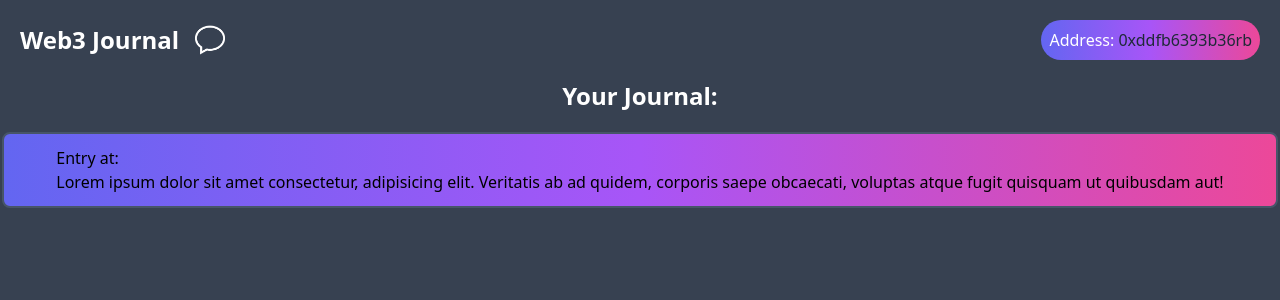
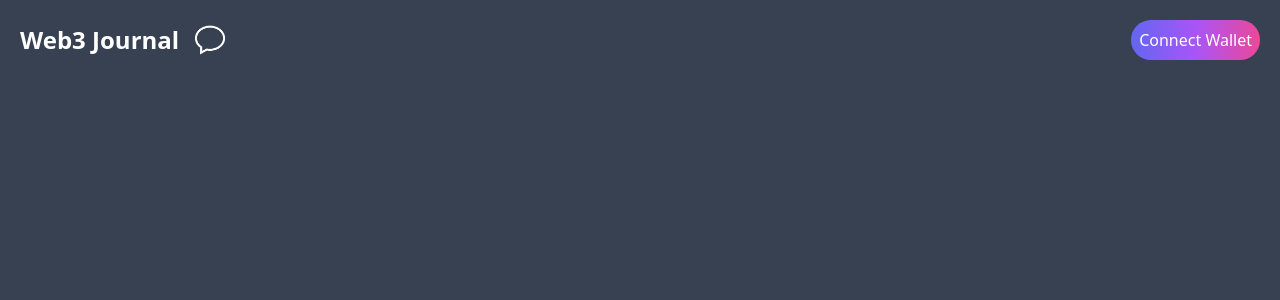
Before and after one commit to chriszlr/web3-journal, a Next.js app: page / in a window 1280 px wide. Shown: the top 300 px of the page. Built offline with nearby package versions, Linux system fonts and the light colour scheme.

Commit message:
Connect Wallet functionality

```diff
--- a/components/Navbar/Navbar.jsx
+++ b/components/Navbar/Navbar.jsx
@@ -1,8 +1,14 @@
 import Image from 'next/image'
-import React from 'react'
+import React, { useState, useEffect } from 'react'
+import { ethers } from 'ethers'
+import truncateEthAddress from 'truncate-eth-address'
 
 
-const Navbar = () => {
+
+const Navbar = ({ connected, connectWallet, currentAccount }) => {
+
+
+
   return (
     <div>
         <nav className='container mx-auto flex justify-between items-center p-5'>
@@ -11,9 +17,15 @@ const Navbar = () => {
                 <Image className='' src={"/speech-bubble-white.png"} alt={"Logo"} width={30} height={30} />
             </div>
 
-            <div className='text-white rounded-full p-2 bg-gradient-to-r from-indigo-500 via-purple-500 to-pink-500'>
-                <h2>Address: <span className='text-gray-800'>0xddfb6393b36rb</span></h2>
-            </div>
+            {connected ? (
+              <div className='text-white rounded-full p-2 bg-gradient-to-r from-indigo-500 via-purple-500 to-pink-500'>
+                <h2>Acc: <span className='text-gray-800'>{truncateEthAddress(currentAccount)}</span></h2>
+              </div>
+            ): (
+              <div onClick={connectWallet} className='text-white rounded-full p-2 bg-gradient-to-r from-indigo-500 via-purple-500 to-pink-500 cursor-pointer'>
+                <h2>Connect Wallet</h2>
+              </div>
+            )}
         </nav>
     </div>
   )
--- a/package.json
+++ b/package.json
@@ -9,9 +9,11 @@
     "lint": "next lint"
   },
   "dependencies": {
+    "ethers": "^5.7.2",
     "next": "13.0.4",
     "react": "18.2.0",
-    "react-dom": "18.2.0"
+    "react-dom": "18.2.0",
+    "truncate-eth-address": "^1.0.2"
   },
   "devDependencies": {
     "@nomicfoundation/hardhat-toolbox": "^2.0.0",
--- a/pages/_app.js
+++ b/pages/_app.js
@@ -1,9 +1,13 @@
 import '../styles/globals.css'
 import { Navbar } from '../components'
+import { useState } from 'react'
+
 
 const MyApp = ({ Component, pageProps }) =>  (
+
   <div className="bg-gray-700 h-screen">
-    <Navbar />
+    {/* <Navbar /> */}
+    {/* navbar gets instead displayed in index.js because of "Connected" State and prop for connect btn ion <Navbar /> */}
     <Component {...pageProps} />
   </div>
 )
--- a/pages/index.js
+++ b/pages/index.js
@@ -1,9 +1,46 @@
-import { Hero } from "../components"
+import { Hero, Navbar } from "../components"
+import { useState, useEffect } from "react"
 
 export default function Home() {
+
+  const [connected, setConnected] = useState(false)
+  const [currentAccount, setCurrentAccount] = useState("")
+
+
+  useEffect(() => {
+    // cWallet()
+  }, [])
+
+  // connect wallet
+  const cWallet = async () => {
+    if(window.ethereum){
+      try {
+        const accounts = await window.ethereum.request({method: "eth_requestAccounts"})
+        setCurrentAccount(accounts[0])
+        console.log("current account set to ", accounts[0])
+        setConnected(true)
+      } catch (error) {
+        console.log(error)
+      }
+    }else{
+      console.log("ethereum object not found")
+    }
+  }
+
+
   return (
     <div>
-      <Hero />
+      {connected ? (
+        <div>
+          <Navbar connected={connected} currentAccount={currentAccount} />
+          <Hero />
+        </div>
+      ) : (
+        <div>
+          <Navbar connected={connected} connectWallet={cWallet} />
+        </div>
+      )}
+
     </div>
   )
 }
```
Also changed, not shown: 1 other file (tests, documents, lock files or other folders).
